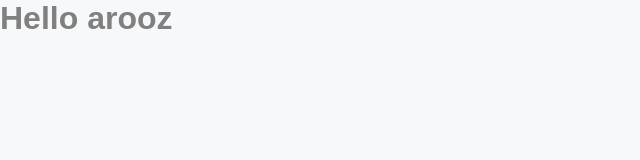
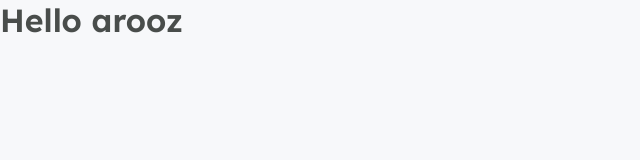
Before and after one commit to RafaelEvangelist4/podcastrnext, a Next.js app: page / in a window 1280 px wide. Shown: the top 160 px of the page, without its empty margins (0-640 px from the left). Built offline with nearby package versions, Linux system fonts and the light colour scheme.

Commit message:
Configurando as fontes
Importando e dando estilo as fontes do site

```diff
--- a/src/pages/_document.tsx
+++ b/src/pages/_document.tsx
@@ -5,7 +5,8 @@
     return(
       <Html>
         <Head>
-
+        <link rel="preconnect" href="https://fonts.gstatic.com"/>
+        <link href="https://fonts.googleapis.com/css2?family=Inter&family=Lexend:wght@500;600&display=swap" rel="stylesheet"/>
         </Head>
         <body>
           <Main />
--- a/src/styles/global.scss
+++ b/src/styles/global.scss
@@ -38,8 +38,14 @@
   }
 
   body, input, textarea, button{
-    font: 500 1rem sans-serif;
+    font: 500 1rem Inter, sans-serif;
     color: var(--gray-500);
+  }
+
+  h1, h2, h3, h4, h5, h6{
+    font-weight: 600;
+    font-family: Lexend, sans-serif;
+    color: var(--gray-800);
   }
 
   h1{
```
